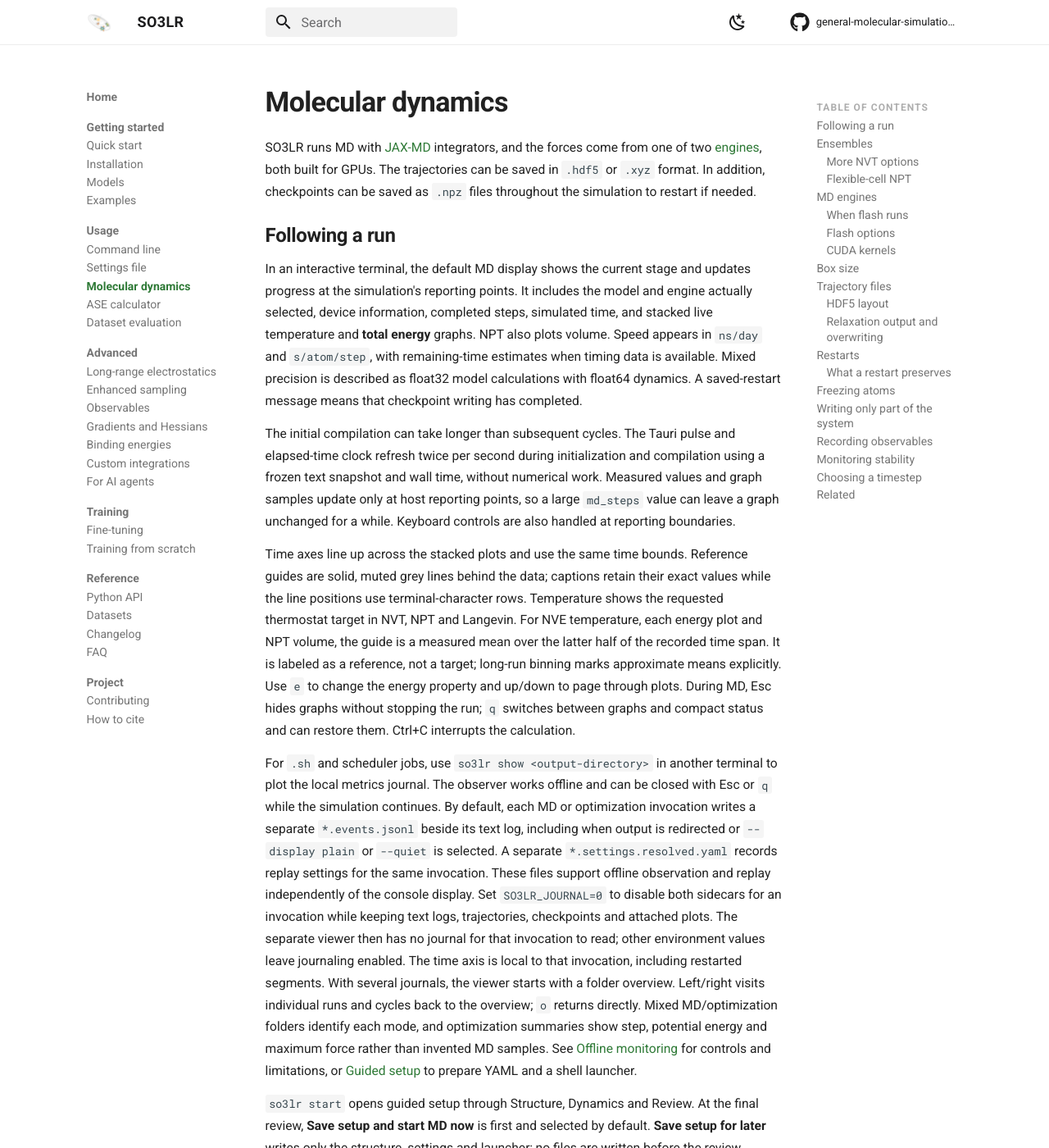
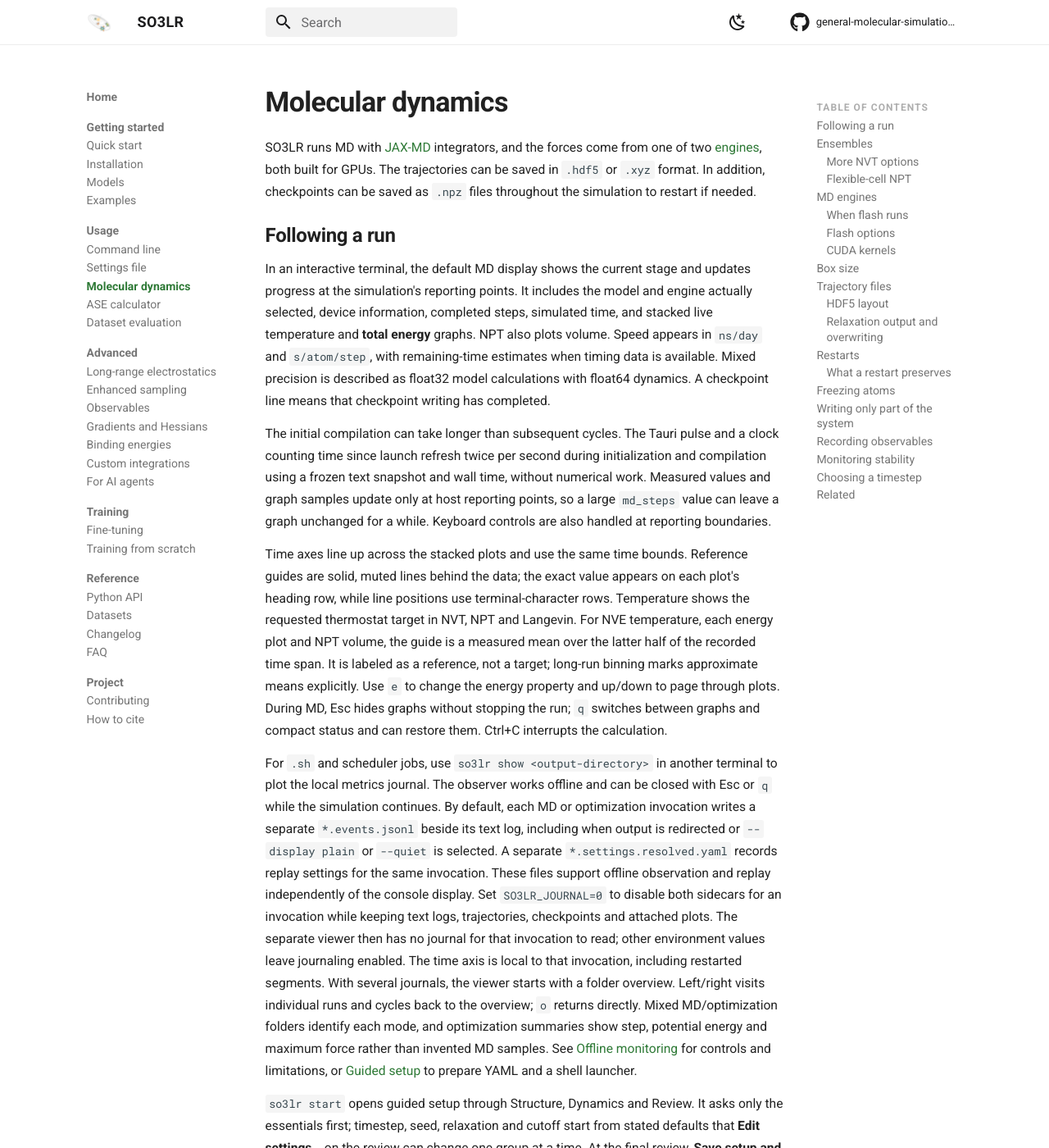
Before and after one commit to so3lr/so3lr.github.io, an MkDocs documentation site: the page built from docs/usage/md.md, in a window 1280 px wide and 1400 px high. Shown: the whole window at 82% size. Built offline with MkDocs 1.6.1 and Material for MkDocs 9.7.7, drawn with Linux system fonts in a browser that asks for light colours; comment, search, counter and statistics services are not loaded; some of the changed text lies outside the part shown.

Commit message:
Document essentials-first setup, terminal palette, batch progress and resume hints
- Guided setup: bundled examples (Ala4, DHA, water box), essentials-first
  questions with stated defaults, frame interval in ps with whole-frame
  rounding, charge/multiplicity from the XYZ comment line with electron-count
  checks, and 'Edit settings…' on the review in place of 'Back'.
- Terminal display: the live header, palette and since-launch clock; guide
  values on plot headings; overview progress bars and the Interrupted state.
- Logs: plain/batch progress lines, the so3lr show pointer, and resume hints
  after failed or interrupted MD runs.
- Changelog entries for the above.

```diff
--- a/docs/usage/md.md
+++ b/docs/usage/md.md
@@ -14,19 +14,19 @@ model and engine actually selected, device information, completed steps,
 simulated time, and stacked live temperature and **total energy** graphs. NPT also
 plots volume. Speed appears in `ns/day` and `s/atom/step`, with remaining-time
 estimates when timing data is available. Mixed precision is described as
-float32 model calculations with float64 dynamics. A saved-restart message means
+float32 model calculations with float64 dynamics. A checkpoint line means
 that checkpoint writing has completed.
 
 The initial compilation can take longer than subsequent cycles. The Tauri pulse
-and elapsed-time clock refresh twice per second during initialization and compilation using
+and a clock counting time since launch refresh twice per second during initialization and compilation using
 a frozen text snapshot and wall time, without numerical work. Measured values
 and graph samples update only at host reporting points, so a large `md_steps`
 value can leave a graph unchanged for a while. Keyboard controls are also
 handled at reporting boundaries.
 
 Time axes line up across the stacked plots and use the same time bounds.
-Reference guides are solid, muted grey lines behind the data; captions retain
-their exact values while the line positions use terminal-character rows.
+Reference guides are solid, muted lines behind the data; the exact value appears
+on each plot's heading row, while line positions use terminal-character rows.
 Temperature shows the requested thermostat target in NVT, NPT and Langevin.
 For NVE temperature, each energy plot and NPT volume, the guide is a measured
 mean over the latter half of the recorded time span. It is labeled as a
@@ -54,10 +54,17 @@ show step, potential energy and maximum force rather than invented MD samples.
 See [Offline monitoring](cli.md#offline-monitoring) for controls and limitations,
 or [Guided setup](cli.md#guided-setup) to prepare YAML and a shell launcher.
 
-`so3lr start` opens guided setup through Structure, Dynamics and Review. At the final review,
-**Save setup and start MD now** is first and selected by default. **Save setup
-for later** writes only the structure, settings and launcher; no files are
-written before the review choice.
+`so3lr start` opens guided setup through Structure, Dynamics and Review. It
+asks only the essentials first; timestep, seed, relaxation and cutoff start from
+stated defaults that **Edit settings…** on the review can change one group at a
+time. At the final review, **Save setup and start MD now** is first and selected
+by default. **Save setup for later** writes only the structure, settings and
+launcher; no files are written before the review choice.
+
+In plain and batch output, each checkpoint adds a `Progress … · ns/day · ETA …`
+line, and the log names the `so3lr show` command for the run directory. A failed
+or interrupted MD run ends with its last checkpoint and the option to resume
+from it. See [Logs and reproducibility](cli.md#logs-and-reproducibility).
 
 The complete settings, diagnostics and per-cycle table remain in the text
 log. A final summary adds the execution outcome, completed steps/time, warnings,
```
Also changed, not shown: docs/reference/changelog.md (+11 -0 lines), docs/usage/cli.md (+89 -43 lines).
